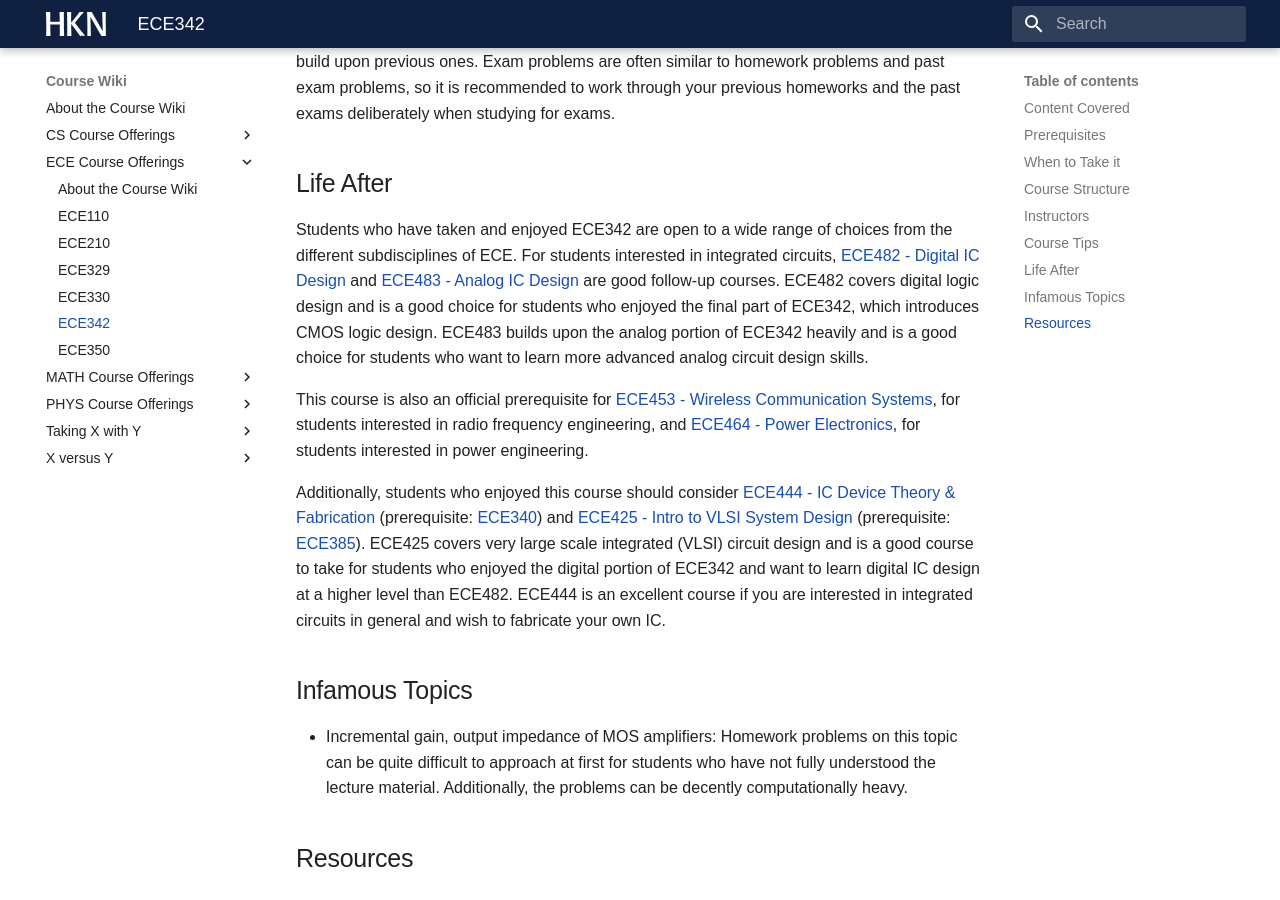
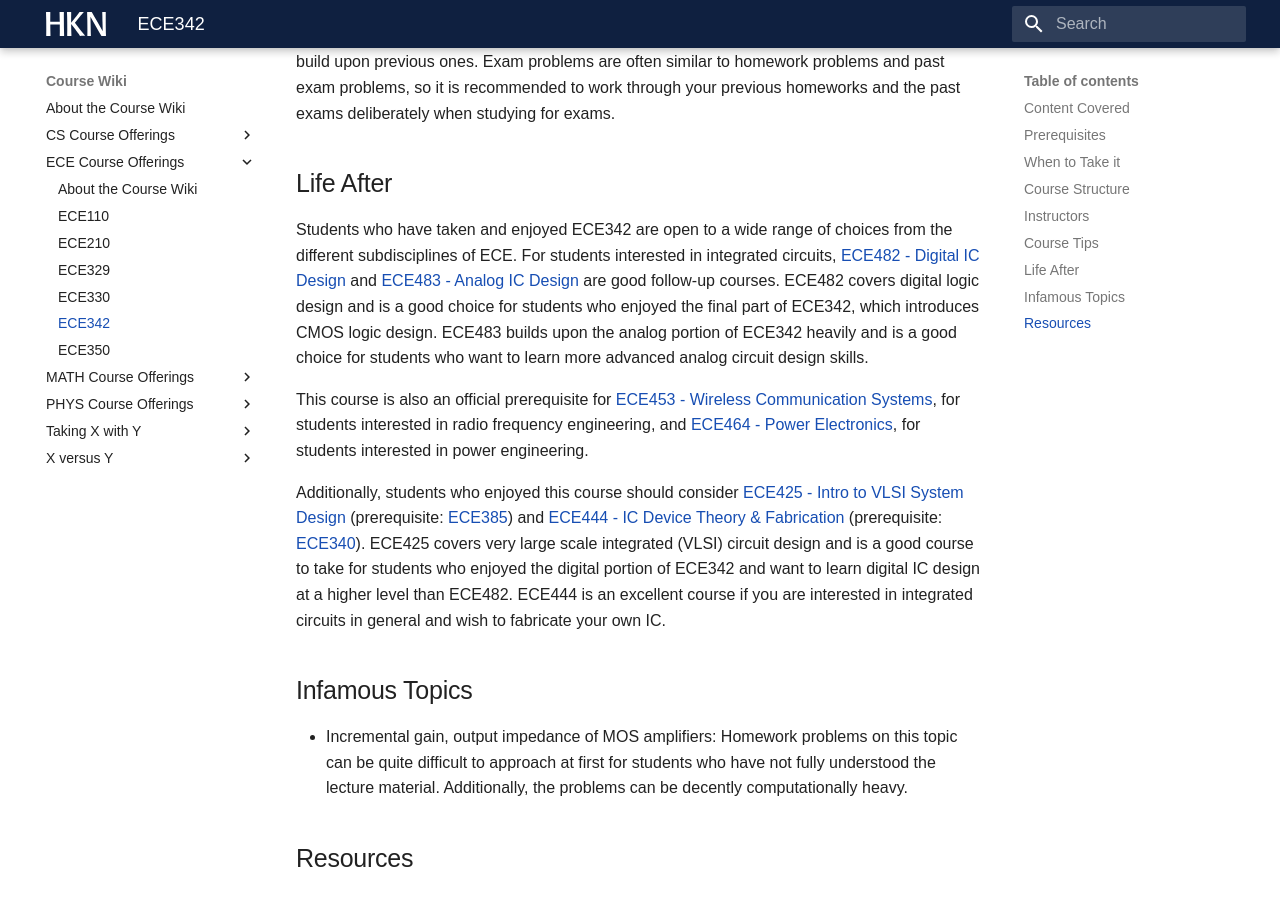
Before and after one commit to hkn-alpha/wiki, an MkDocs documentation site: the page built from docs/Course Wiki/ECE Course Offerings/ECE342.md, in a window 1280 px wide and 900 px high, scrolled down 2303 px. Built offline with MkDocs 1.6.1 and Material for MkDocs 9.7.7, drawn with Linux system fonts in a browser that asks for light colours; some web fonts are replaced.

Commit message:
Small change

```diff
--- a/docs/Course Wiki/ECE Course Offerings/ECE342.md
+++ b/docs/Course Wiki/ECE Course Offerings/ECE342.md
@@ -47,7 +47,7 @@ Students who have taken and enjoyed ECE342 are open to a wide range of choices f
 
 This course is also an official prerequisite for [ECE453 - Wireless Communication Systems](ECE453.md), for students interested in radio frequency engineering, and [ECE464 - Power Electronics](ECE464.md), for students interested in power engineering.
 
-Additionally, students who enjoyed this course should consider [ECE444 - IC Device Theory & Fabrication](ECE444.md) (prerequisite: [ECE340](ECE340.md)) and [ECE425 - Intro to VLSI System Design](ECE425.md) (prerequisite: [ECE385](ECE385.md)).  ECE425 covers very large scale integrated (VLSI) circuit design and is a good course to take for students who enjoyed the digital portion of ECE342 and want to learn digital IC design at a higher level than ECE482.  ECE444 is an excellent course if you are interested in integrated circuits in general and wish to fabricate your own IC.
+Additionally, students who enjoyed this course should consider [ECE425 - Intro to VLSI System Design](ECE425.md) (prerequisite: [ECE385](ECE385.md)) and [ECE444 - IC Device Theory & Fabrication](ECE444.md) (prerequisite: [ECE340](ECE340.md)).  ECE425 covers very large scale integrated (VLSI) circuit design and is a good course to take for students who enjoyed the digital portion of ECE342 and want to learn digital IC design at a higher level than ECE482.  ECE444 is an excellent course if you are interested in integrated circuits in general and wish to fabricate your own IC.
 
 ## Infamous Topics
 
```
